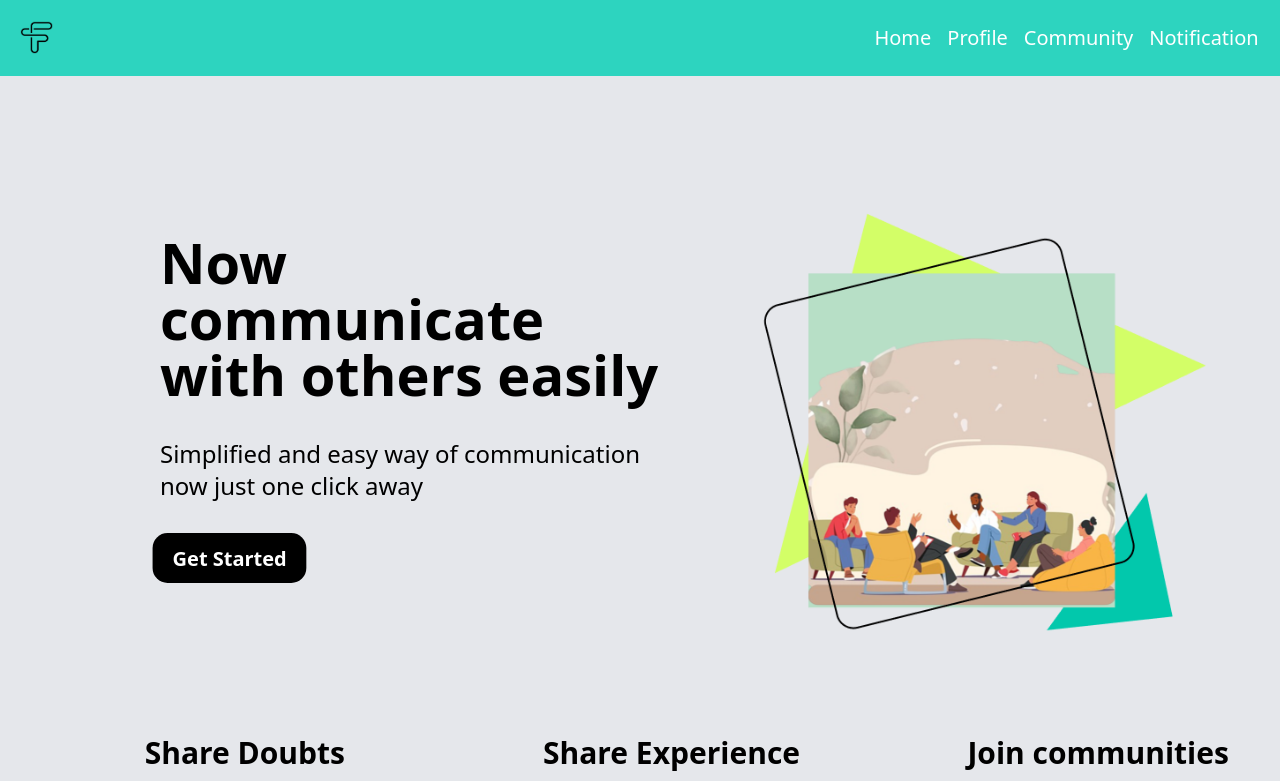
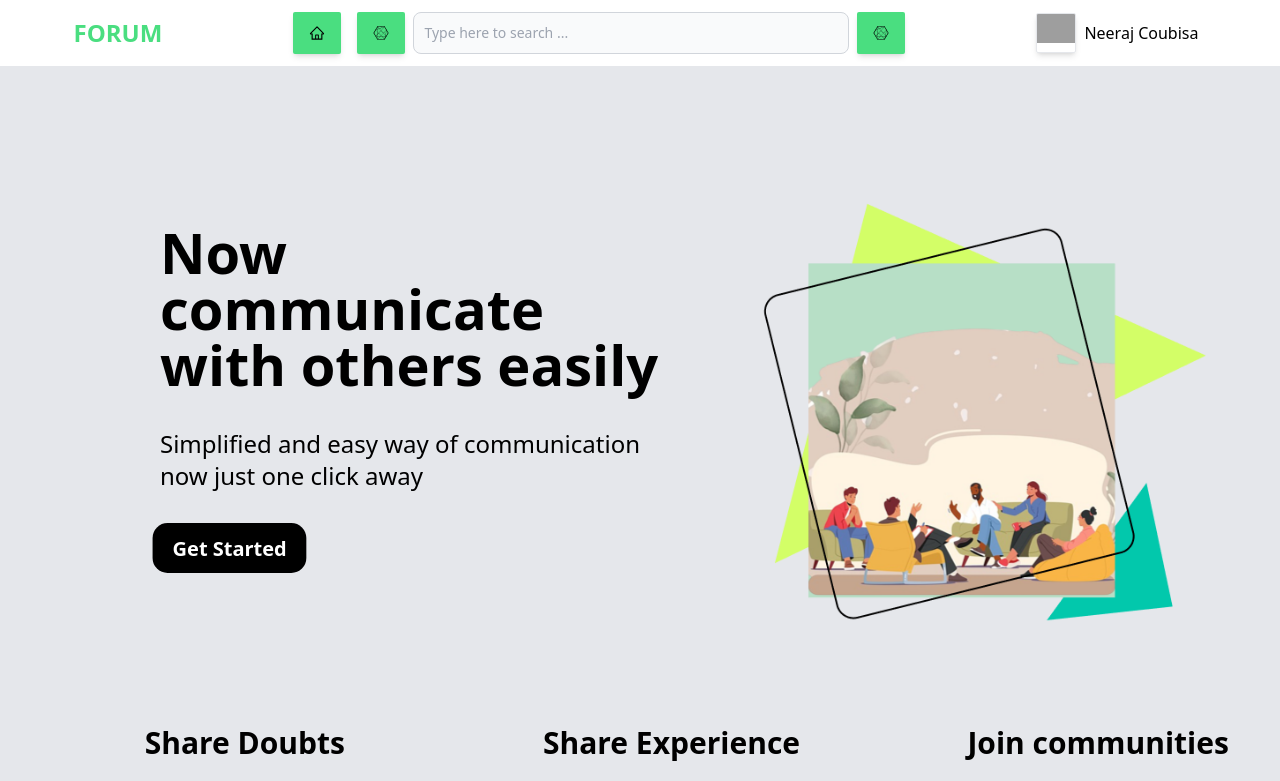
Before and after one commit to opencodeiiita/Forum-Frontend-Web, a React (Create React App) app: page / in a window 1280 px wide. Shown: the top 781 px of the page. Built offline with nearby package versions, Linux system fonts and the light colour scheme; grey boxes are pictures that could not be loaded; the HTML template or start-up script is replaced by a standard one.

Commit message:
New Navbar

```diff
--- a/src/components/Navbar/Navbar.js
+++ b/src/components/Navbar/Navbar.js
@@ -1,27 +1,35 @@
-import React from 'react'
-import { Link, NavLink } from 'react-router-dom';
-import logo from '../../assets/logo.png'
-
+import React from "react";
+import { Link, NavLink } from "react-router-dom";
+import logo from "../../assets/logo.png";
+import { AiOutlineHome } from "react-icons/ai";
+import { FaConnectdevelop } from "react-icons/fa";
 export default function Navbar() {
   return (
-    <nav className="flex items-center justify-between flex-wrap bg-teal-400 p-6">
-    <div className="flex items-center w-[2%] mr-6">
-      <img src={logo} alt="Logo" className="md:scale-125 scale-[3.9]" />
-    </div>
-    <div className="nav-links w-[30%] flex hidden lg:flex lg:items-center justify-between mr-3">
-      <a href="#home" className="block text-xl mt-4 lg:inline-block lg:mt-0 text-white hover:text-gray-400 mr-4">
-        Home
-      </a>
-      <a href="#profile" className="block mt-4 text-xl lg:inline-block lg:mt-0 text-white hover:text-gray-400 mr-4">
-        Profile
-      </a>
-      <a href="#community" className="block mt-4 text-xl lg:inline-block lg:mt-0 text-white hover:text-gray-400 mr-4">
-        Community
-      </a>
-      <a href="#notification" className="block mt-4 text-xl lg:inline-block lg:mt-0 text-white hover:text-gray-400">
-        Notification
-      </a>
-    </div>
-  </nav>
-  )
+    <nav className="flex w-1/1 items-center justify-around flex-wrap p-3">
+      <h1 className="font-bold text-green-400 text-2xl">FORUM</h1>
+      <div className="search flex w-1/2 justify-evenly">
+        <button className="px-4 rounded-sm bg-green-400 mx-2 shadow-md">
+          <AiOutlineHome />
+        </button>
+        <button className="px-4 rounded-sm bg-green-400 mx-2 shadow-md">
+          <FaConnectdevelop />
+        </button>
+        <input
+          type="search"
+          id="search"
+          class="bg-gray-50 border border-gray-300 text-gray-900 text-sm rounded-lg focus:ring-blue-500 focus:border-blue-500 block w-full p-2.5 dark:text-white dark:focus:ring-blue-500 dark:focus:border-blue-500"
+          placeholder="Type here to search ..."
+        />
+        <button className="px-4 rounded-sm bg-green-400 mx-2 shadow-md">
+          <FaConnectdevelop />
+        </button>
+      </div>
+      <div className="flex">
+        <div className="profile w-10 h-10 border overflow-hidden shadow-md rounded-sm">
+          <img src="https://avatars.githubusercontent.com/u/82640789?v=4" alt="developer" />
+        </div>
+        <h3 className="mx-2 mt-2">Neeraj Coubisa</h3>
+      </div>
+    </nav>
+  );
 }
```
